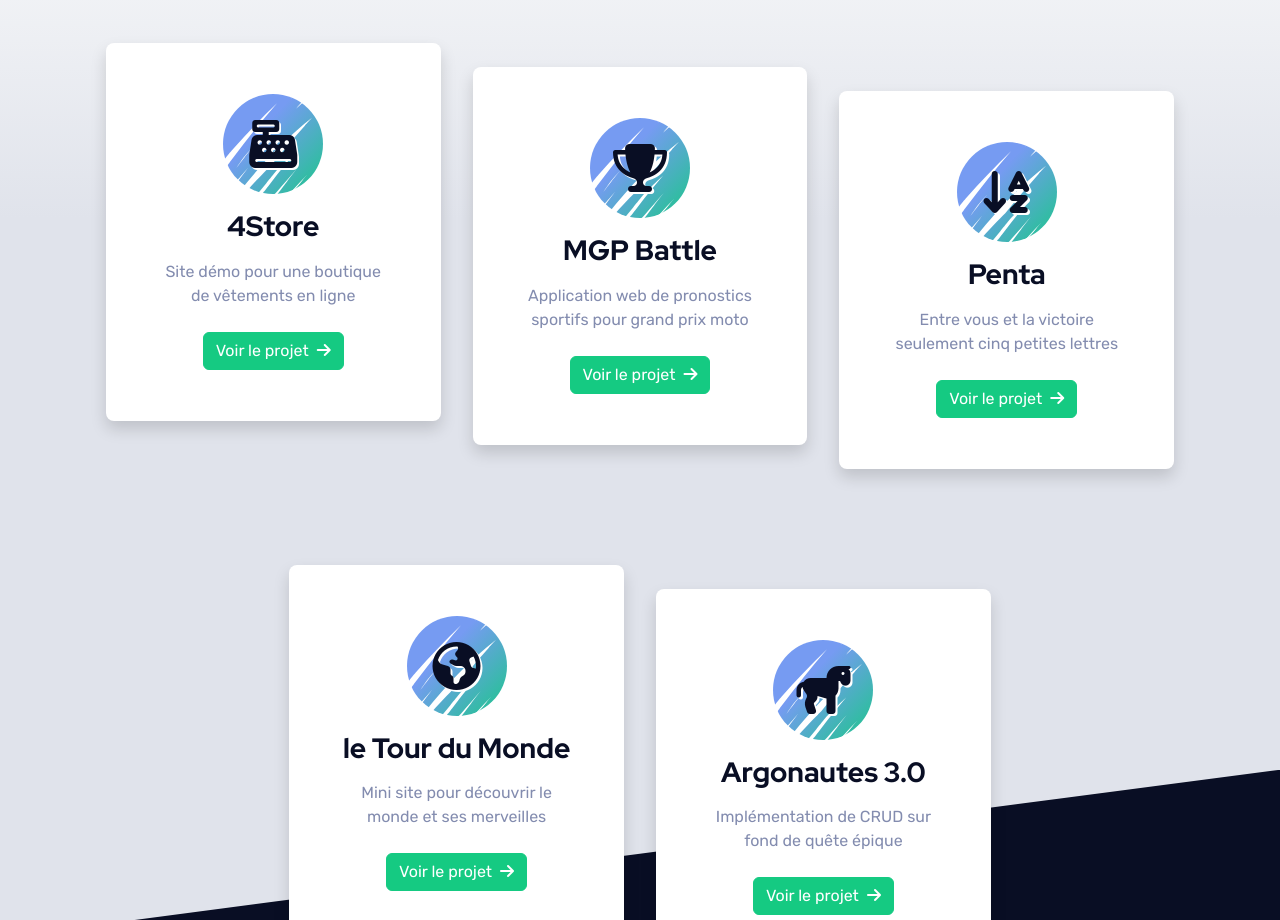
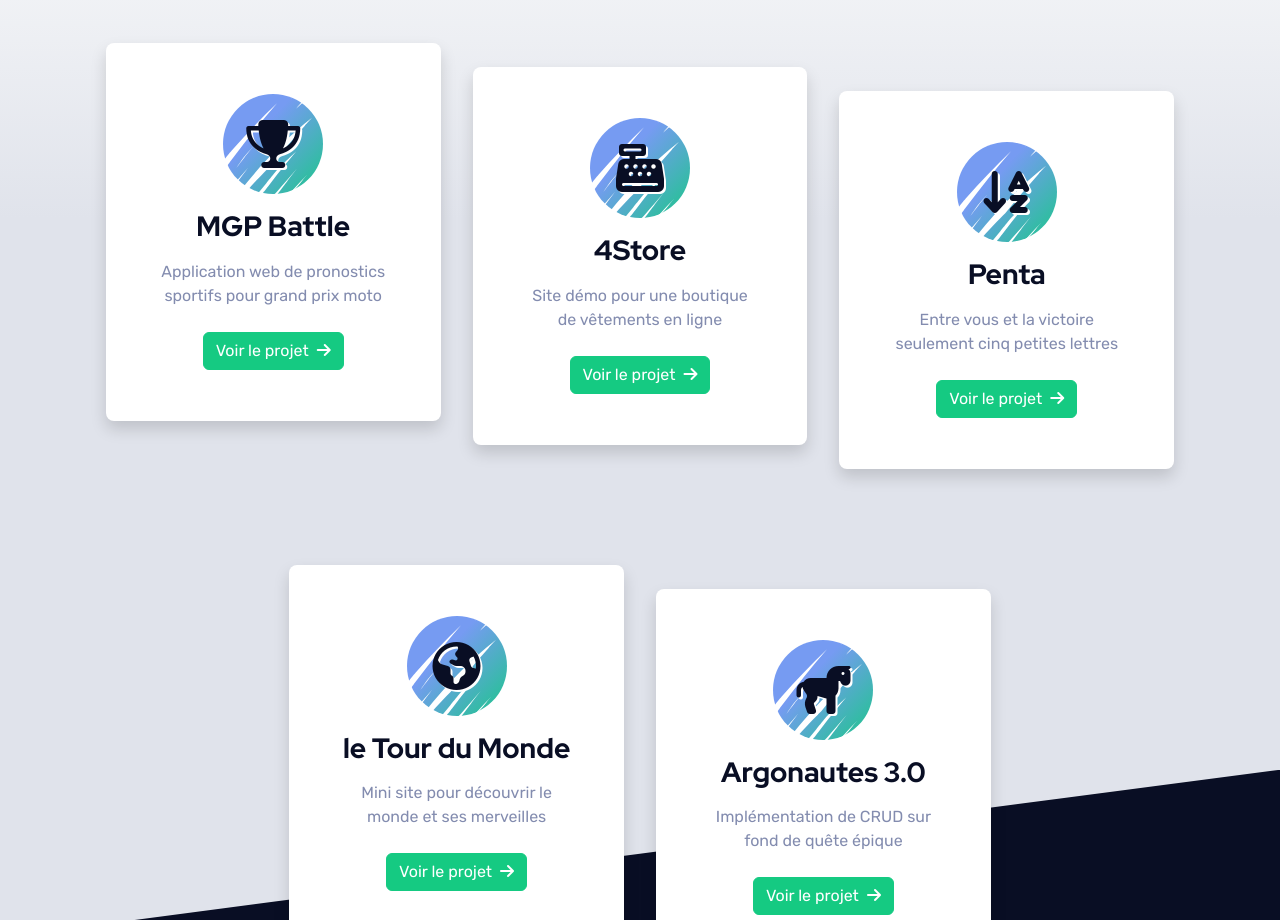
Before and after one commit to Matteo-Porrani/sample-portfolio, a Vue app: page /#/ in a window 1280 px wide. Shown: the part 980-1900 px from the top of the page. Built offline with nearby package versions, Linux system fonts and the light colour scheme; a web font is replaced by a local one.

Commit message:
Set mgpbattle as first project

```diff
--- a/src/data/projects.js
+++ b/src/data/projects.js
@@ -1,21 +1,22 @@
 const projects = [
     {
         id: 1,
+
+        title: 'MGP Battle',
+        // icon: 'fas fa-flag-checkered',
+        icon: 'fas fa-trophy',
+        desc: "Application web de pronostics sportifs pour grand prix moto",
+        preview: 'preview-battle-2.png',
+        href: 'https://mgpbattle.alwaysdata.net'
+    },
+    {
+        id: 2,
         title: '4Store',
         // icon: 'fas fa-store',
         icon: 'fas fa-cash-register',
         desc: "Site démo pour une boutique de vêtements en ligne",
         preview: 'preview-store-2.png',
         href: 'https://demo-4store.herokuapp.com',
-    },
-    {
-        id: 2,
-        title: 'MGP Battle',
-        // icon: 'fas fa-flag-checkered',
-        icon: 'fas fa-trophy',
-        desc: "Application web de pronostics sportifs pour grand prix moto",
-        preview: 'preview-battle-2.png',
-        href: 'https://mgpbattle.alwaysdata.net'
     },
     {
         id: 3,
```
